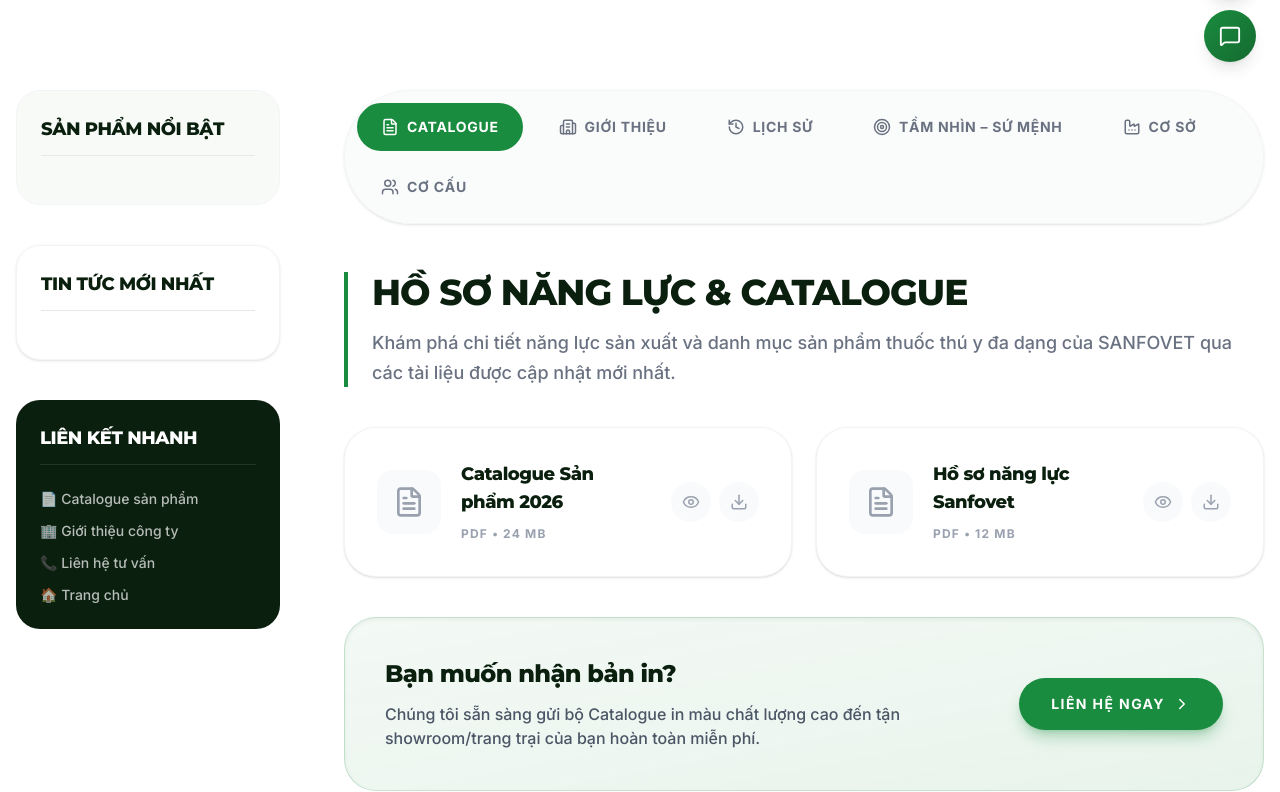
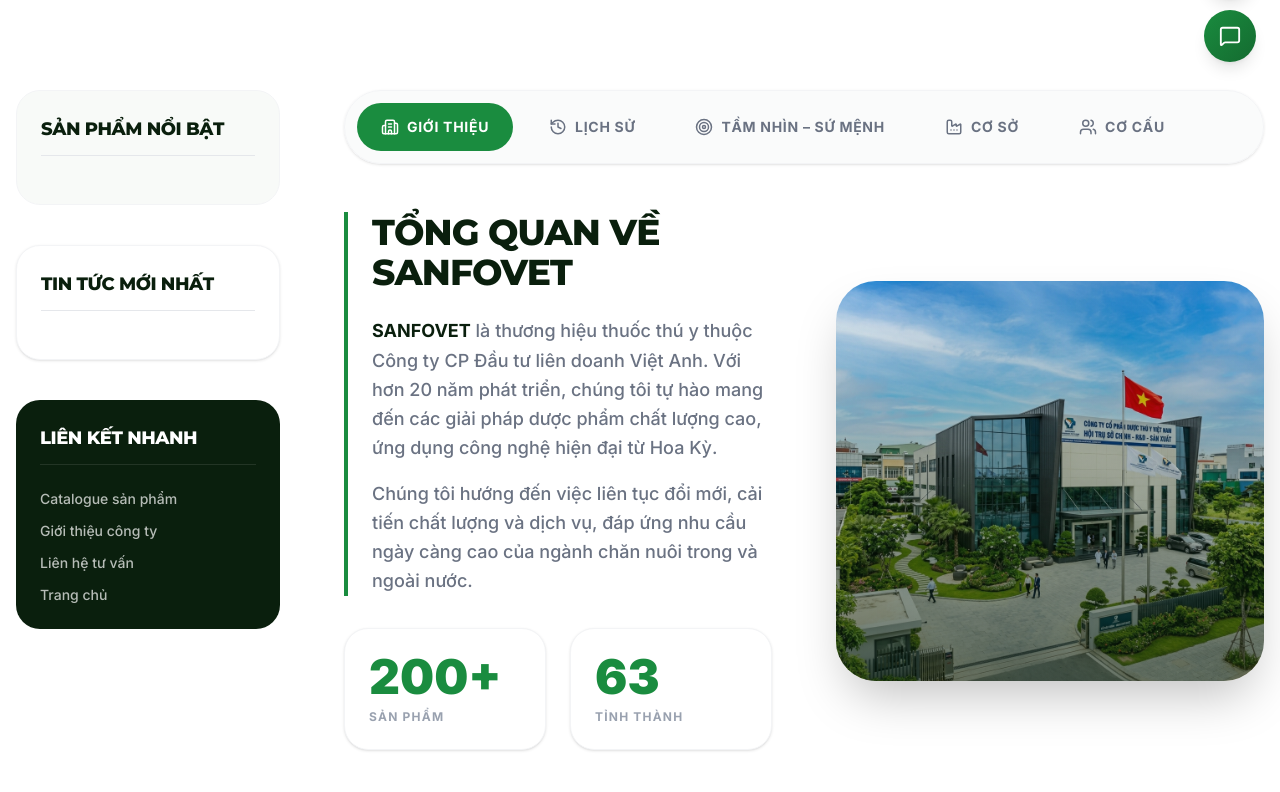
Before and after one commit to LeTuan03/sanfovet_c, a Next.js app: page /gioi-thieu in a window 1280 px wide. Shown: the part 714-1506 px from the top of the page. Built offline with nearby package versions, Linux system fonts and the light colour scheme; what @ant-design/nextjs-registry would draw is missing.

Commit message:
FE fix ui

```diff
--- a/package.json
+++ b/package.json
@@ -35,5 +35,6 @@
     "eslint-config-next": "16.2.3",
     "tailwindcss": "^4",
     "typescript": "^5"
-  }
+  },
+  "packageManager": "pnpm@10.26.2+sha512.0e308ff2005fc7410366f154f625f6631ab2b16b1d2e70238444dd6ae9d630a8482d92a451144debc492416896ed16f7b114a86ec68b8404b2443869e68ffda6"
 }
--- a/src/app/(main)/gioi-thieu/AboutContent.tsx
+++ b/src/app/(main)/gioi-thieu/AboutContent.tsx
@@ -3,11 +3,10 @@
 import React, { useState } from 'react';
 import Link from 'next/link';
 import { motion, AnimatePresence, Variants } from 'framer-motion';
-import { ChevronRight, Play, Pause, Building2, History, Target, Award, Heart, Factory, Users, FileText, Download, Eye } from 'lucide-react';
+import { ChevronRight, Building2, History, Target, Award, Heart, Factory, Users } from 'lucide-react';
 import Sidebar from '@/components/shared/Sidebar';
 
 const tabs = [
-  { id: 'catalogue', label: 'Catalogue', icon: <FileText size={18} /> },
   { id: 'gioi-thieu', label: 'Giới thiệu', icon: <Building2 size={18} /> },
   { id: 'lich-su', label: 'Lịch sử', icon: <History size={18} /> },
   { id: 'tam-nhin', label: 'Tầm nhìn – Sứ mệnh', icon: <Target size={18} /> },
@@ -16,7 +15,7 @@
 ];
 
 export default function AboutContent() {
-  const [activeTab, setActiveTab] = useState('catalogue');
+  const [activeTab, setActiveTab] = useState('gioi-thieu');
 
   const tabVariants: Variants = {
     hidden: { opacity: 0, y: 20 },
@@ -97,48 +96,6 @@
             {/* Tab Content */}
             <div className="min-h-[500px]">
               <AnimatePresence mode="wait">
-                {activeTab === 'catalogue' && (
-                  <motion.div key="catalogue" variants={tabVariants} initial="hidden" animate="visible" exit="exit" className="space-y-10">
-                    <div className="border-l-4 border-primary pl-6">
-                      <h2 className="text-3xl lg:text-4xl font-black text-sanfovet-dark uppercase tracking-tight">Hồ Sơ Năng Lực & Catalogue</h2>
-                      <p className="text-gray-500 font-medium leading-relaxed mt-4 text-lg">
-                        Khám phá chi tiết năng lực sản xuất và danh mục sản phẩm thuốc thú y đa dạng của SANFOVET qua các tài liệu được cập nhật mới nhất.
-                      </p>
-                    </div>
-
-                    <div className="grid grid-cols-1 md:grid-cols-2 gap-6">
-                      {[
-                        { title: "Catalogue Sản phẩm 2026", type: "PDF", size: "24 MB" },
-                        { title: "Hồ sơ năng lực Sanfovet", type: "PDF", size: "12 MB" }
-                      ].map((doc, idx) => (
-                        <div key={idx} className="p-6 lg:p-8 bg-white rounded-[32px] border border-gray-100 shadow-sm hover:shadow-xl transition-all duration-500 flex items-center gap-5 group hover:-translate-y-1">
-                          <div className="w-16 h-16 rounded-2xl bg-gray-50 flex items-center justify-center text-gray-400 group-hover:bg-primary group-hover:text-white transition-all duration-500">
-                            <FileText size={32} />
-                          </div>
-                          <div className="flex-1">
-                            <h4 className="font-black text-sanfovet-dark text-lg mb-1 group-hover:text-primary transition-colors">{doc.title}</h4>
-                            <span className="text-xs font-bold text-gray-400 uppercase tracking-widest">{doc.type} • {doc.size}</span>
-                          </div>
-                          <div className="flex gap-2">
-                             <button className="w-10 h-10 flex items-center justify-center bg-gray-50 text-gray-400 hover:bg-primary hover:text-white rounded-full transition-all"><Eye size={18} /></button>
-                             <button className="w-10 h-10 flex items-center justify-center bg-gray-50 text-gray-400 hover:bg-primary hover:text-white rounded-full transition-all"><Download size={18} /></button>
-                          </div>
-                        </div>
-                      ))}
-                    </div>
-
-                    <div className="bg-gradient-to-br from-primary/5 to-primary/10 p-8 lg:p-10 rounded-[32px] border border-primary/20 flex flex-col md:flex-row items-center gap-8 shadow-inner">
-                      <div className="flex-1 text-center md:text-left">
-                        <h4 className="text-2xl font-black text-sanfovet-dark mb-3">Bạn muốn nhận bản in?</h4>
-                        <p className="text-gray-600 font-medium">Chúng tôi sẵn sàng gửi bộ Catalogue in màu chất lượng cao đến tận showroom/trang trại của bạn hoàn toàn miễn phí.</p>
-                      </div>
-                      <Link href="/lien-he" className="shrink-0 inline-flex items-center gap-2 bg-primary text-white px-8 py-4 rounded-full text-sm font-bold uppercase tracking-widest shadow-lg shadow-primary/30 hover:bg-sanfovet-dark hover:shadow-sanfovet-dark/30 transition-all hover:-translate-y-1">
-                         Liên hệ ngay <ChevronRight size={18} />
-                      </Link>
-                    </div>
-                  </motion.div>
-                )}
-
                 {activeTab === 'gioi-thieu' && (
                   <motion.div key="gioi-thieu" variants={tabVariants} initial="hidden" animate="visible" exit="exit" className="space-y-10">
                     <div className="flex flex-col lg:flex-row gap-12 lg:gap-16 items-center">
@@ -165,7 +122,7 @@
                       </div>
                       <div className="flex-1 w-full">
                         <div className="relative rounded-[40px] overflow-hidden shadow-2xl">
-                           <img src="/images/about-factory.png" alt="Nhà máy Sanfovet" className="w-full h-[400px] object-cover hover:scale-105 transition-transform duration-700" />
+                           <img src="/images/about.png" alt="Nhà máy Sanfovet" className="w-full h-[400px] object-cover hover:scale-105 transition-transform duration-700" />
                            <div className="absolute inset-0 bg-gradient-to-t from-sanfovet-dark/60 to-transparent"></div>
                         </div>
                       </div>
@@ -230,7 +187,7 @@
                         </div>
                         <div className="flex-1 space-y-10">
                           <div>
-                            <div className="w-16 h-16 bg-white/10 rounded-2xl flex items-center justify-center text-pink-400 mb-8 backdrop-blur-md">
+                            <div className="w-16 h-16 bg-white/10 rounded-2xl flex items-center justify-center text-primary-light mb-8 backdrop-blur-md">
                                <Heart size={32} />
                             </div>
                             <h4 className="text-2xl font-black uppercase tracking-tight text-white mb-4">
--- a/src/components/shared/Sidebar.tsx
+++ b/src/components/shared/Sidebar.tsx
@@ -86,10 +86,10 @@
         <div className="bg-sanfovet-dark p-6 rounded-[24px] text-white">
           <h3 className="font-black text-lg mb-6 border-b border-white/10 pb-3 uppercase tracking-wider">Liên kết nhanh</h3>
           <ul className="space-y-3">
-            <li><Link href="/catalogue" className="flex items-center gap-2 text-white/70 hover:text-primary-light transition-colors font-medium text-sm">📄 Catalogue sản phẩm</Link></li>
-            <li><Link href="/gioi-thieu" className="flex items-center gap-2 text-white/70 hover:text-primary-light transition-colors font-medium text-sm">🏢 Giới thiệu công ty</Link></li>
-            <li><Link href="/lien-he" className="flex items-center gap-2 text-white/70 hover:text-primary-light transition-colors font-medium text-sm">📞 Liên hệ tư vấn</Link></li>
-            <li><Link href="/" className="flex items-center gap-2 text-white/70 hover:text-primary-light transition-colors font-medium text-sm">🏠 Trang chủ</Link></li>
+            <li><Link href="/catalogue" className="flex items-center gap-2 text-white/70 hover:text-primary-light transition-colors font-medium text-sm">Catalogue sản phẩm</Link></li>
+            <li><Link href="/gioi-thieu" className="flex items-center gap-2 text-white/70 hover:text-primary-light transition-colors font-medium text-sm">Giới thiệu công ty</Link></li>
+            <li><Link href="/lien-he" className="flex items-center gap-2 text-white/70 hover:text-primary-light transition-colors font-medium text-sm">Liên hệ tư vấn</Link></li>
+            <li><Link href="/" className="flex items-center gap-2 text-white/70 hover:text-primary-light transition-colors font-medium text-sm">Trang chủ</Link></li>
           </ul>
         </div>
       )}
```
